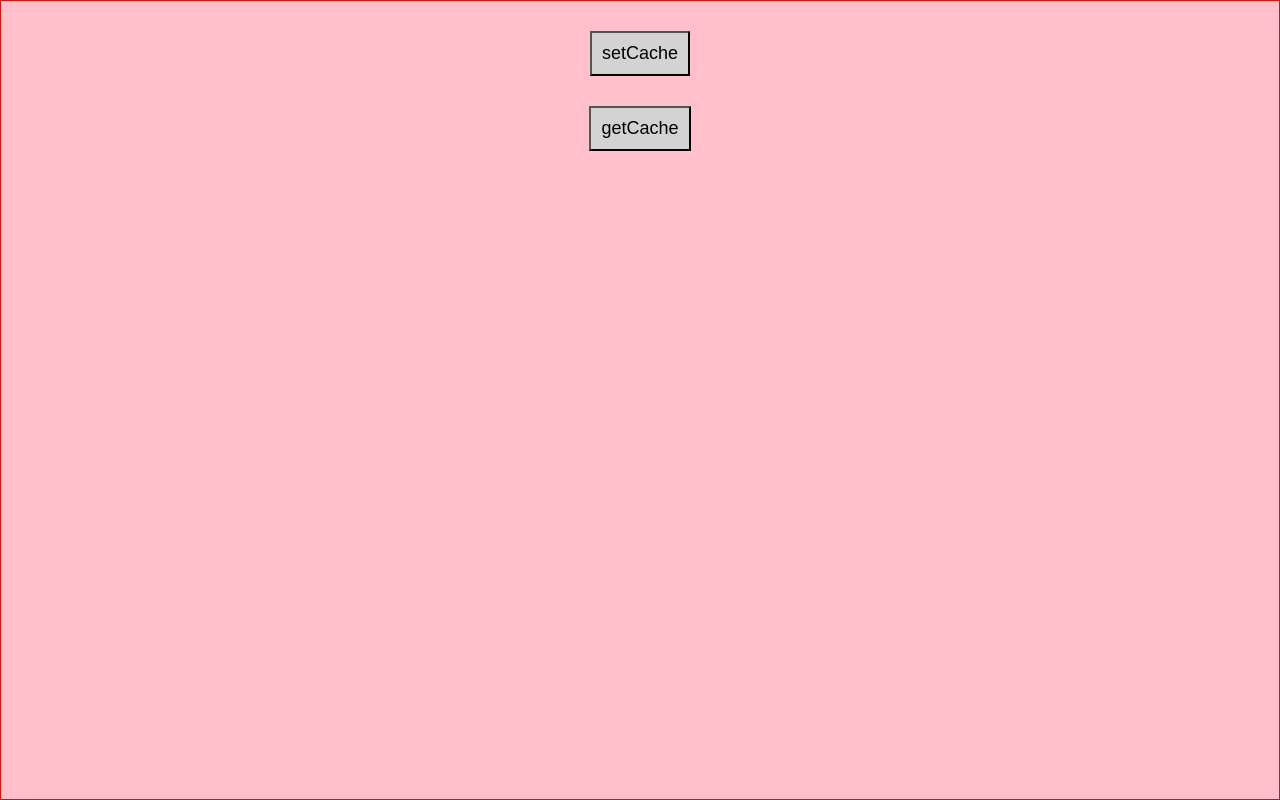
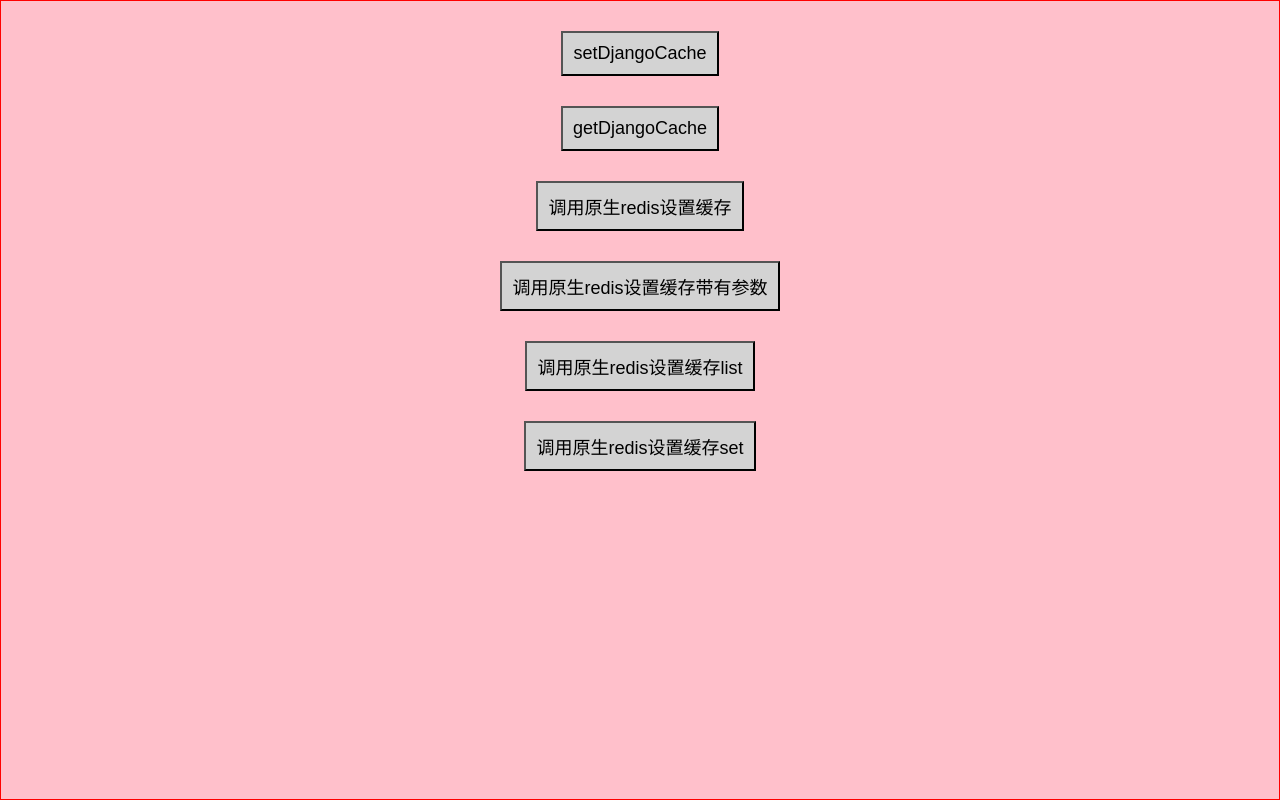
Before and after one commit to lizhen0211/angular-tutorials, an Angular app: page /redis in a window 1280 px wide. Built offline with nearby package versions, Linux system fonts and the light colour scheme.

Commit message:
add redis demo

```diff
--- a/src/app/pages/redis-demo/redis-demo.component.html
+++ b/src/app/pages/redis-demo/redis-demo.component.html
@@ -1,4 +1,8 @@
 <div class="redis-wrapper">
-  <button class="button" (click)="onSetCacheClick()">setCache</button>
-  <button class="button" (click)="onGetCacheClick()">getCache</button>
+  <button class="button" (click)="onSetCacheClick()">setDjangoCache</button>
+  <button class="button" (click)="onGetCacheClick()">getDjangoCache</button>
+  <button class="button" (click)="onNativeSetCacheClick()">调用原生redis设置缓存</button>
+  <button class="button" (click)="native_set_cache_param()">调用原生redis设置缓存带有参数</button>
+  <button class="button" (click)="native_set_cache_list()">调用原生redis设置缓存list</button>
+  <button class="button" (click)="native_set_cache_set()">调用原生redis设置缓存set</button>
 </div>
--- a/src/app/pages/redis-demo/redis-demo.component.ts
+++ b/src/app/pages/redis-demo/redis-demo.component.ts
@@ -24,6 +24,38 @@ export class RedisDemoComponent implements OnInit {
 
   public onGetCacheClick(): void {
     this.redisService.getRedisCache().subscribe(res => {
+      console.log(res.body);
+    }, err => {
+      console.log(err);
+    });
+  }
+
+  public onNativeSetCacheClick(): void {
+    this.redisService.native_set_cache().subscribe(res => {
+      console.log(res);
+    }, err => {
+      console.log(err);
+    });
+  }
+
+  public native_set_cache_param(): void {
+    this.redisService.native_set_cache_param().subscribe(res => {
+      console.log(res);
+    }, err => {
+      console.log(err);
+    });
+  }
+
+  public native_set_cache_list(): void {
+    this.redisService.native_set_cache_list().subscribe(res => {
+      console.log(res);
+    }, err => {
+      console.log(err);
+    });
+  }
+
+  public native_set_cache_set(): void {
+    this.redisService.native_set_cache_set().subscribe(res => {
       console.log(res);
     }, err => {
       console.log(err);
--- a/src/app/request/redis.service.ts
+++ b/src/app/request/redis.service.ts
@@ -19,4 +19,21 @@ export class RedisService {
   public getRedisCache(): Observable<HttpResponse<any>> {
     return this.httpClient.get<HttpResponse<any>>(environment.DJANGO_TUTORIALS_SERVE_URL + '/redis/get_cache', HttpRequestUtil.getFormOptions());
   }
+
+  public native_set_cache(): Observable<HttpResponse<any>> {
+    return this.httpClient.post<HttpResponse<any>>(environment.DJANGO_TUTORIALS_SERVE_URL + '/redis/native_set_cache', HttpRequestUtil.getFormOptions());
+  }
+
+  public native_set_cache_param(): Observable<HttpResponse<any>> {
+    return this.httpClient.post<HttpResponse<any>>(environment.DJANGO_TUTORIALS_SERVE_URL + '/redis/native_set_cache_param', HttpRequestUtil.getFormOptions());
+  }
+
+  public native_set_cache_list(): Observable<HttpResponse<any>> {
+    return this.httpClient.post<HttpResponse<any>>(environment.DJANGO_TUTORIALS_SERVE_URL + '/redis/native_set_cache_list', HttpRequestUtil.getFormOptions());
+  }
+
+  public native_set_cache_set(): Observable<HttpResponse<any>> {
+    return this.httpClient.post<HttpResponse<any>>(environment.DJANGO_TUTORIALS_SERVE_URL + '/redis/native_set_cache_set', HttpRequestUtil.getFormOptions());
+  }
+
 }
```
